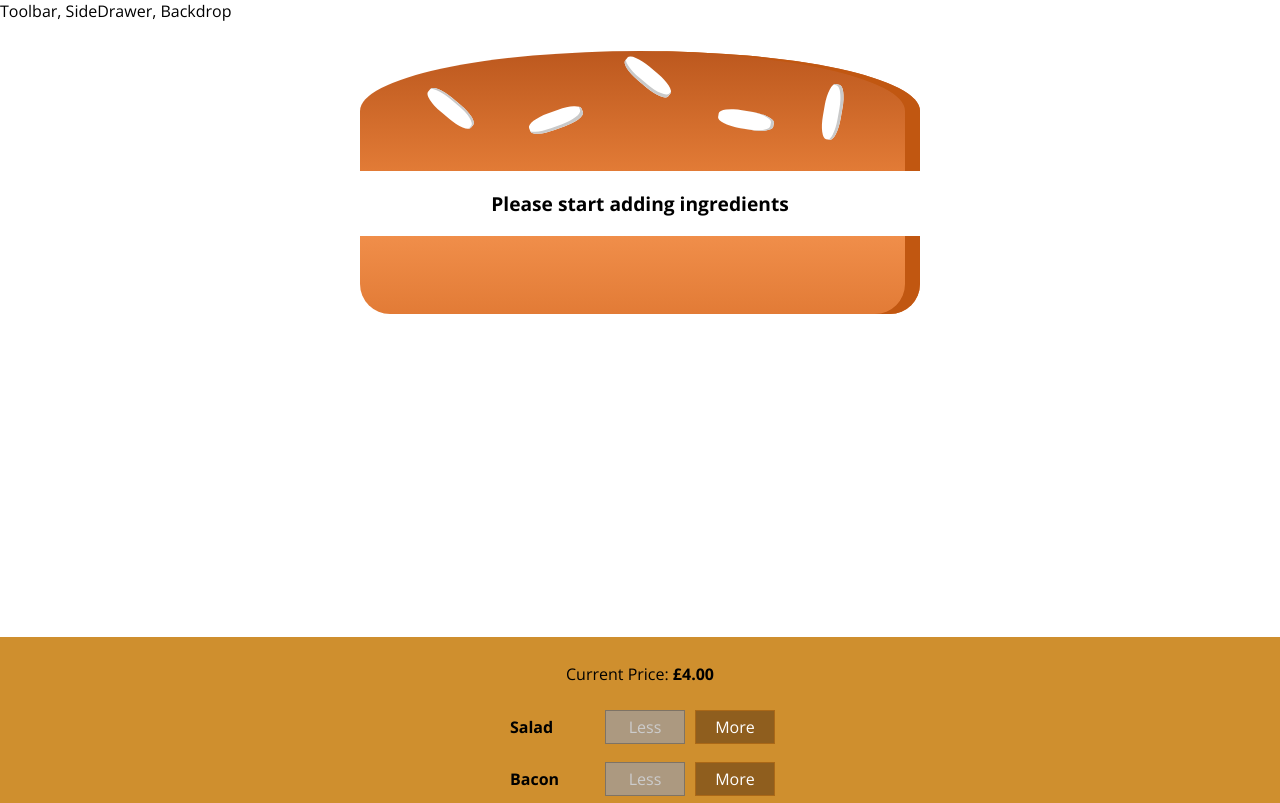
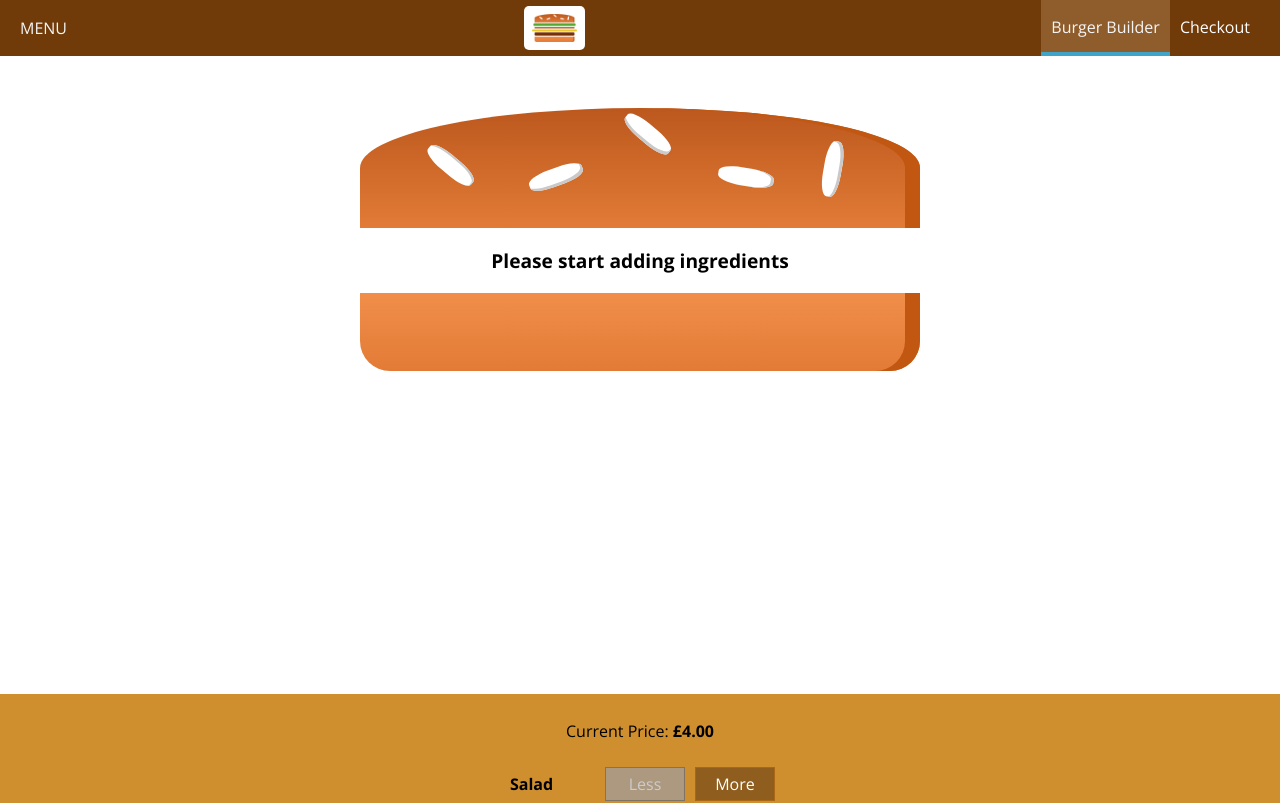
Before and after one commit to khpa/burger-shop, a React app: page / in a window 1280 px wide. Shown: the top 803 px of the page. Built offline with nearby package versions, Linux system fonts and the light colour scheme.

Commit message:
adding nav bar and logo

```diff
--- a/src/components/Burger/OrderSummary/OrderSummary.js
+++ b/src/components/Burger/OrderSummary/OrderSummary.js
@@ -18,6 +18,7 @@
         <ul>
             {ingredientSummary}
         </ul>
+        <p><strong>Total Price: {'£'+props.price.toFixed(2)}</strong></p>
         <p>Continue to Checkout?</p>
         <Button btnType="Danger" clicked={props.purchaseCancelled}>CANCEL</Button>
         <Button btnType="Success" clicked={props.purchaseContinued}>CONTINUE</Button>
--- a/src/components/Layout/Layout.css
+++ b/src/components/Layout/Layout.css
@@ -1,4 +1,4 @@
 .Content {
-    margin-top: 15px;
+    margin-top: 72px;
     overflow:hidden;
 }
--- a/src/components/Layout/Layout.js
+++ b/src/components/Layout/Layout.js
@@ -1,10 +1,12 @@
 import React from 'react';
 import Aux from '../../hoc/Aux';
 import classes from './Layout.css';
+import Toolbar from '../Navigation/Toolbar/Toolbar';
 
 const layout = (props) => (
     <Aux>
-    <div>Toolbar, SideDrawer, Backdrop</div>
+    <Toolbar/>
+    <div> SideDrawer</div>
     <main className={classes.Content}>
         {props.children}
     </main>
--- /dev/null
+++ b/src/components/Logo/Logo.css
@@ -0,0 +1,12 @@
+.Logo {
+    background-color: white;
+    padding: 8px;
+    height: 80%;
+    box-sizing: border-box;
+    border-radius: 5px;
+
+}
+
+.Logo img {
+    height: 100%;
+}
--- /dev/null
+++ b/src/components/Logo/Logo.js
@@ -0,0 +1,13 @@
+import React from 'react';
+import burgerLogo from '../../assets/images/burger-logo.png';
+import classes from './Logo.css';
+
+const logo = (props)=> {
+ return (
+     <div className={classes.Logo}>
+         <img src={burgerLogo} alt="Burger Shop Logo" />
+     </div>
+ );
+}
+
+export default logo;
--- /dev/null
+++ b/src/components/Navigation/NavigationItems/NavigationItem/NavigationItem.css
@@ -0,0 +1,25 @@
+.NavigationItem {
+    margin: 0;
+    box-sizing: border-box;
+    display: flex;
+    height: 100%;
+    width:auto;
+    align-items: center;
+}
+
+.NavigationItem a {
+    color: white;
+    text-decoration: none;
+    height: 100%;
+    padding: 16px 10px;
+    border-bottom: 4px solid transparent;
+    box-sizing: border-box;
+    display: block;
+}
+.NavigationItem a:hover,
+.NavigationItem a:active,
+.NavigationItem a.active {
+    background-color: #8f5c2c;
+    border-bottom: 4px solid #40a4c8;
+    color: whitesmoke;
+}
--- /dev/null
+++ b/src/components/Navigation/NavigationItems/NavigationItem/NavigationItem.js
@@ -0,0 +1,13 @@
+import React from 'react';
+import classes from './NavigationItem.css';
+
+const navigationItem = (props) => {
+    return (
+<li className={classes.NavigationItem}>
+<a
+href={props.link}
+className={props.active?classes.active:null}>{props.children}</a></li>
+    );
+}
+
+export default navigationItem;
--- /dev/null
+++ b/src/components/Navigation/NavigationItems/NavigationItems.css
@@ -0,0 +1,8 @@
+.NavigationItems {
+    margin:0;
+    padding:0;
+    list-style:none;
+    display: flex;
+    align-items: center;
+    height: 100%;
+}
--- /dev/null
+++ b/src/components/Navigation/NavigationItems/NavigationItems.js
@@ -0,0 +1,16 @@
+import React from 'react';
+import NavigationItem from './NavigationItem/NavigationItem';
+import classes from './NavigationItems.css';
+
+const navigationItems = (props)=> (
+<ul className={classes.NavigationItems}>
+    <NavigationItem link="/" active={true}>
+        Burger Builder
+    </NavigationItem>
+    <NavigationItem link="/">
+        Checkout
+    </NavigationItem>
+</ul>
+);
+
+export default navigationItems;
--- /dev/null
+++ b/src/components/Navigation/Toolbar/Toolbar.css
@@ -0,0 +1,19 @@
+.Toolbar {
+    height: 56px;
+    width: 100%;
+    position:fixed;
+    top:0;
+    left:0;
+    background-color: #703B09;
+    display:flex;
+    justify-content: space-between;
+    align-items: center;
+    padding: 0 20px;
+    box-sizing: border-box;
+    z-index: 90;
+    color: whitesmoke;
+}
+
+.Toolbar nav {
+    height: 100%;
+}
--- /dev/null
+++ b/src/components/Navigation/Toolbar/Toolbar.js
@@ -0,0 +1,16 @@
+import React from 'react';
+import classes from './Toolbar.css';
+import Logo from '../../Logo/Logo';
+import NavigationItems from '../NavigationItems/NavigationItems';
+
+const toolbar = (props) => (
+    <header className={classes.Toolbar}>
+        <div>MENU</div>
+        <Logo />
+        <nav>
+            <NavigationItems />
+        </nav>
+    </header>
+);
+
+export default toolbar;
--- a/src/containers/BurgerBuilder/BurgerBuilder.js
+++ b/src/containers/BurgerBuilder/BurgerBuilder.js
@@ -98,7 +98,8 @@
                     <OrderSummary
                     ingredients={this.state.ingredients}
                     purchaseCancelled={this.purchaseCancelHandler}
-                    purchaseContinued={this.purchaseContinueHandler}/>
+                    purchaseContinued={this.purchaseContinueHandler}
+                    price={this.state.totalPrice}/>
                 </Modal>
                 <Burger
                 ingredients={this.state.ingredients} />
```
Also changed, not shown: src/assets/images/burger-logo.png (added).
